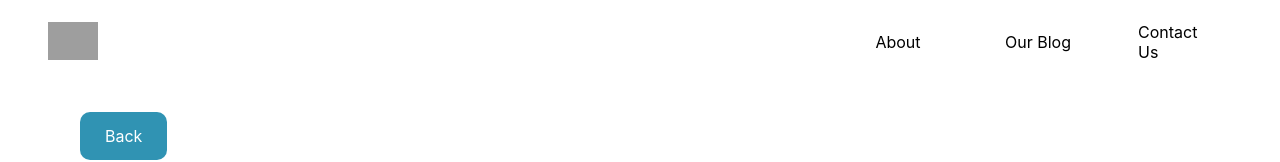
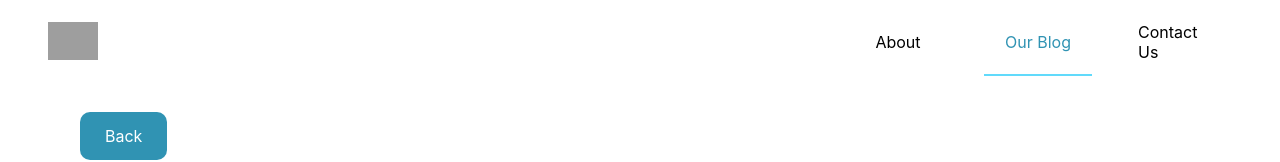
Before and after one commit to simonmuia/react-router, a React (Create React App) app: page /blog/1 in a window 1280 px wide. Shown: the top 162 px of the page. Built offline with nearby package versions, Linux system fonts and the light colour scheme; grey boxes are pictures that could not be loaded.

Commit message:
Difference between NavLink and Route

```diff
--- a/src/components/navbar/Navbar.jsx
+++ b/src/components/navbar/Navbar.jsx
@@ -2,7 +2,7 @@ import React, { useCallback, useEffect, useRef, useState} from 'react';
 
 import './navbar.css';
 import { RxHamburgerMenu } from 'react-icons/rx';
-import { Link } from 'react-router-dom';
+import { Link, NavLink } from 'react-router-dom';
 
 const Navbar = () => {
 
@@ -40,9 +40,9 @@ useEffect(() => {
         <img src="./images/logo512.png" alt="logo" />
       </Link>
 	 <div ref={menuRef} className={ isMenuExpanded ? "navlinks expanded" : "navlinks"}>
-        <Link className='navlink' to='/about'>About</Link>
-        <Link className='navlink' to='/blog'>Our Blog</Link>
-        <Link className="navlink" to='/contact'>Contact Us</Link>
+        <NavLink className='navlink' to='/about'>About</NavLink>
+        <NavLink className='navlink' to='/blog'>Our Blog</NavLink>
+        <NavLink className="navlink" to='/contact'>Contact Us</NavLink>
       </div>
       <div className="mobile-menu">
         <div className="hamburger-wrapper" onClick={expandMenuHandler}>
--- a/src/components/navbar/navbar.css
+++ b/src/components/navbar/navbar.css
@@ -36,6 +36,10 @@ navbar{
 	color:#3093B3;
 }
 
+.active{
+	border-bottom: 2px solid #61DAFB;
+	color:#3093B3;
+}
 .mobile-menu{
 	display:none;
 }
```
Also changed, not shown: 1 other file (tests, documents, lock files or other folders).
